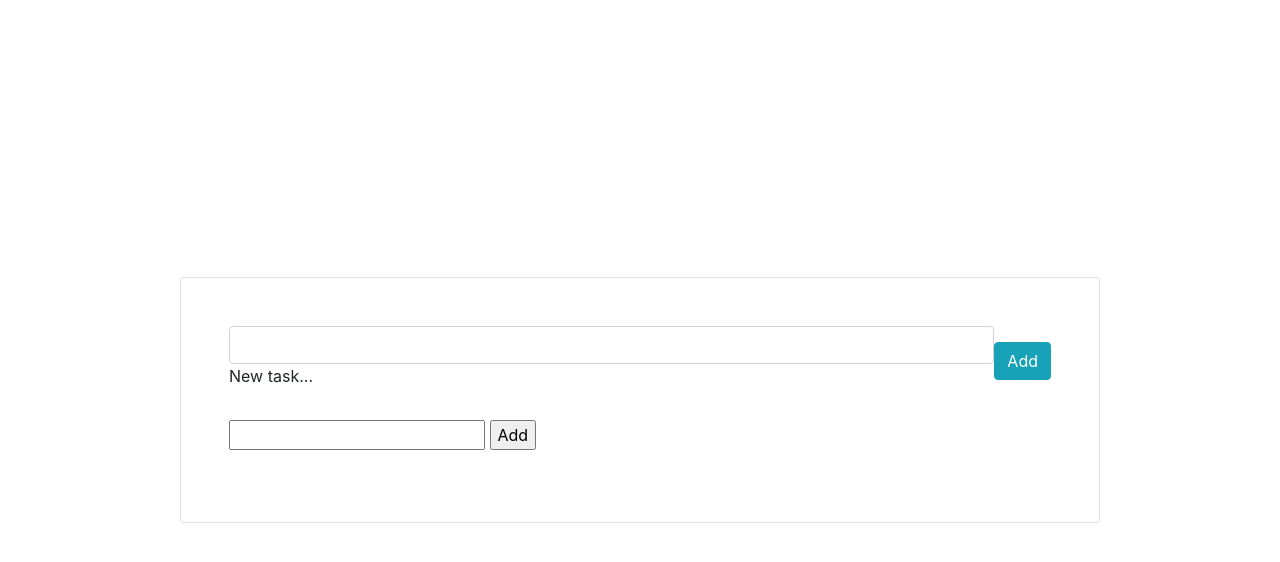
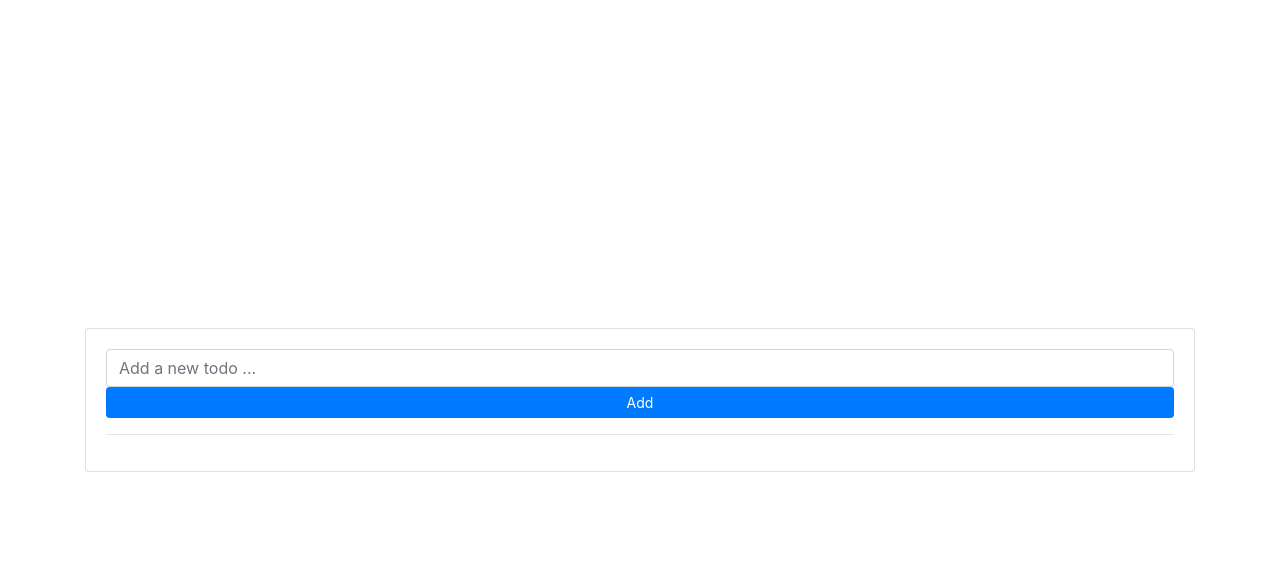
Before and after one commit to KingOfSpades/flaskTodoAppDemo, a Flask app: page / in a window 1280 px wide. Shown: the top 562 px of the page. Run offline with Flask 3, Linux system fonts and the light colour scheme; data that the repository does not hold is empty.

Commit message:
Reworkerd styling for the todo list

```diff
--- a/flaskr/templates/index.html
+++ b/flaskr/templates/index.html
@@ -5,50 +5,43 @@
 <section class="vh-100 gradient-custom">
   <div class="container py-5 h-100">
     <div class="row d-flex justify-content-center align-items-center h-100">
-      <div class="col col-xl-10">
+      <div class="col col-xl-12">
 
         <div class="card">
-          <div class="card-body p-5">
-
-            <form class="d-flex justify-content-center align-items-center mb-4">
-              <div class="form-outline flex-fill">
-                <input type="text" id="form2" class="form-control" />
-                <label class="form-label" for="form2">New task...</label>
-              </div>
-              <button type="submit" class="btn btn-info ms-2">Add</button>
-            </form>
+          <div class="card-body p-8">
 
             <!-- We will create the add form here and re-direct it to /add -->
-            <form method="POST" action="/add" class="d-flex justify-content-center align-items-center mb-4">
+            <form method="POST" action="/add" class="input-group">
               <div class="form-outline flex-fill">
               {{ template_form.hidden_tag() }}
-                {{ template_form.todo() }}
-                {{ template_form.submit() }}
+                {{ template_form.todo(
+                  class_='form-control',
+                  placeholder='Add a new todo ...',
+                  required='required'
+                  )
+                }}
+                {{ template_form.submit(class_='btn btn-primary btn-sm  btn-block') }}
               </div>
             </form>
 
+            <hr />
+
             <!-- ToDo list content -->
-            <div class="tab-content" id="ex1-content">
-              <div class="tab-pane fade show active" id="ex1-tabs-1" role="tabpanel"
-                aria-labelledby="ex1-tab-1">
-                <ul class="list-group mb-0">
-
+            <ul class="list-group">
               {% for todo in todos %}
-                  <li class="list-group-item d-flex align-items-center border-0 mb-2 rounded"
-                    style="background-color: #f4f6f7;">
-                    <input class="form-check-input me-2" type="checkbox" value="" aria-label="..." {% if todo.completed %} checked {% endif %} />
+              <li class="list-group-item d-flex">
+                <div class="mr-auto p-2">
                   {% if todo.completed %}
                     <s>{{ todo.todo_text }}</s>
                   {% else %}
                     {{ todo.todo_text }}
                   {% endif %}
-                    <a href="/update/{{ todo.id }}">Done</a>
-                    <a href="/delete/{{ todo.id }}">Delete</a>
+                </div>
+                <div class="p-2"><a href="/update/{{ todo.id }}" class="badge badge-success">Done</a></div>
+                <div class="p-2"><a href="/delete/{{ todo.id }}" class="badge badge-danger">Delete</a></div>
               </li>
               {% endfor %}
-
             </ul>
-              </div>
             <!-- Todo list content -->
 
           </div>
```
Lines whose indentation alone changed are shown as unchanged.
